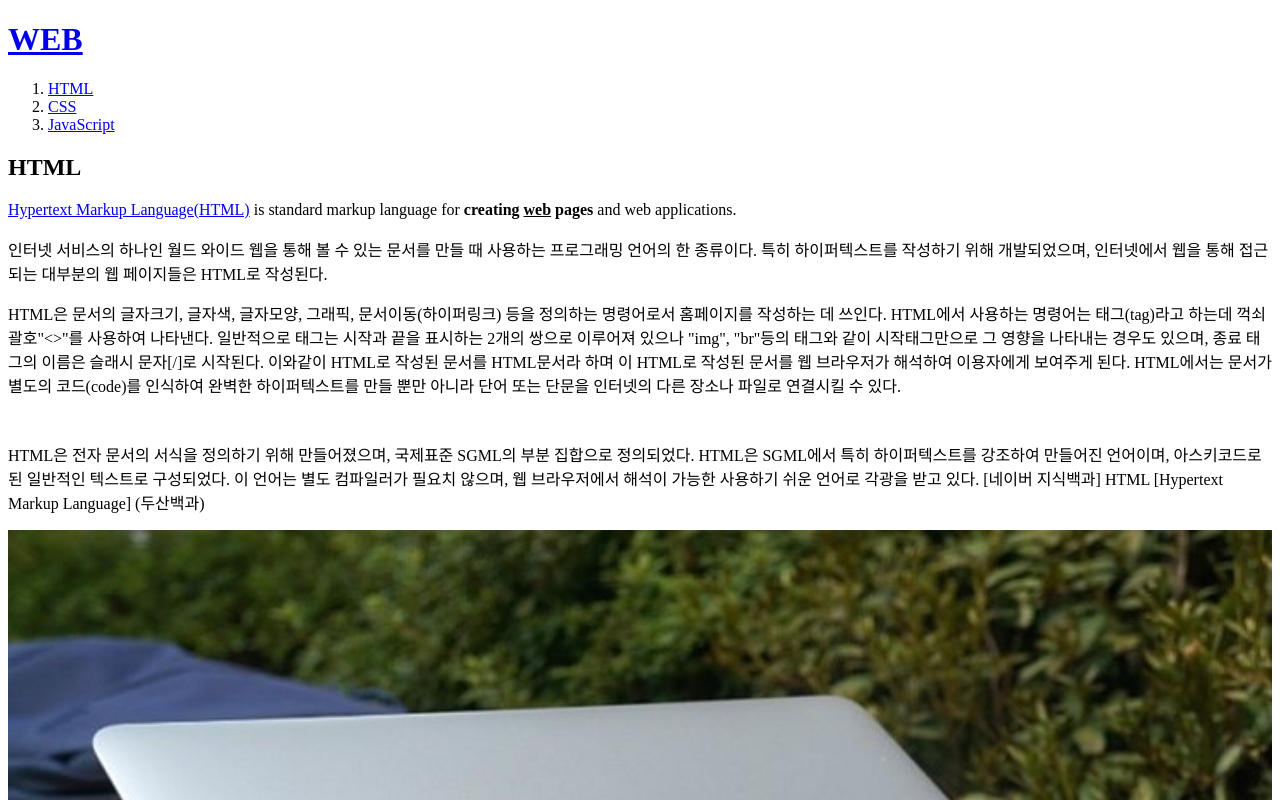
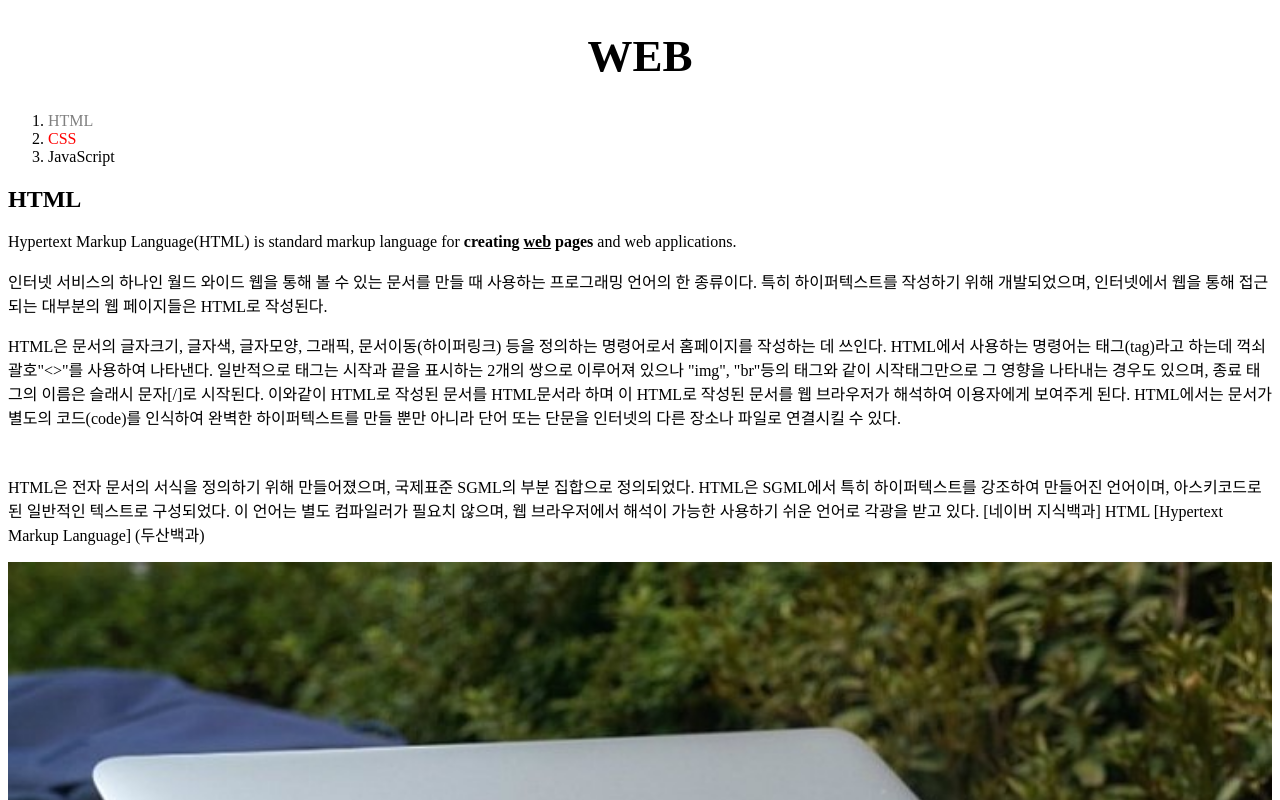
Before and after one commit to kimdia200/web_study_basics, a plain HTML site: page egoing_Html/1.html in a window 1280 px wide. Shown: the top 800 px of the page. Drawn offline with Linux system fonts and the light colour scheme.

Commit message:
생활코딩 css수업 1-2 진도 현황

```diff
--- a/egoing_Html/1.html
+++ b/egoing_Html/1.html
@@ -3,16 +3,33 @@
 
 <head>
 
-<title>WEB1 - html</title>
-<meta charset="utf-8">
+  <title>WEB1 - html</title>
+  <meta charset="utf-8">
+  <style>
+    a{
+      color:black;
+      text-decoration: none;
+    }
+    #active{
+      color:red;
+    }
+    .saw {
+      color:gray;
+    }
 
+    h1{
+      font-size: 45px;
+      text-align: center;
+    }
+  </style>
 </head>
 <body>
   <h1><a href="index.html">WEB</a></h1>
 
+
 <ol>
-  <li><a href="1.html">HTML</a></li>
-  <li><a href="2.html">CSS</a></li>
+  <li><a href="1.html" class="saw">HTML</a></li>
+  <li><a href="2.html" class="saw" id="active">CSS</a></li>
   <li><a href="3.html">JavaScript</a></li>
 </ol>
 
```
Also changed, not shown: egoing_Html/진도.txt (deleted), 진도.txt (added).
